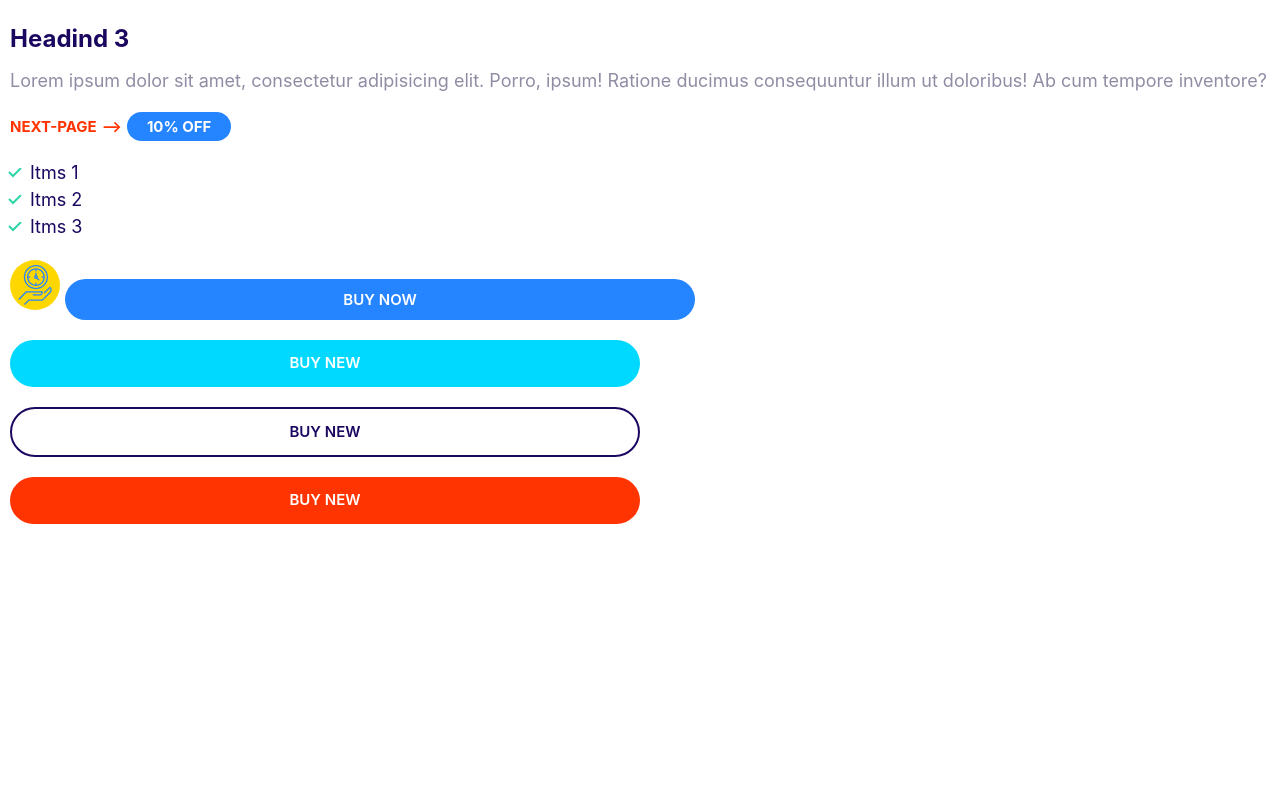
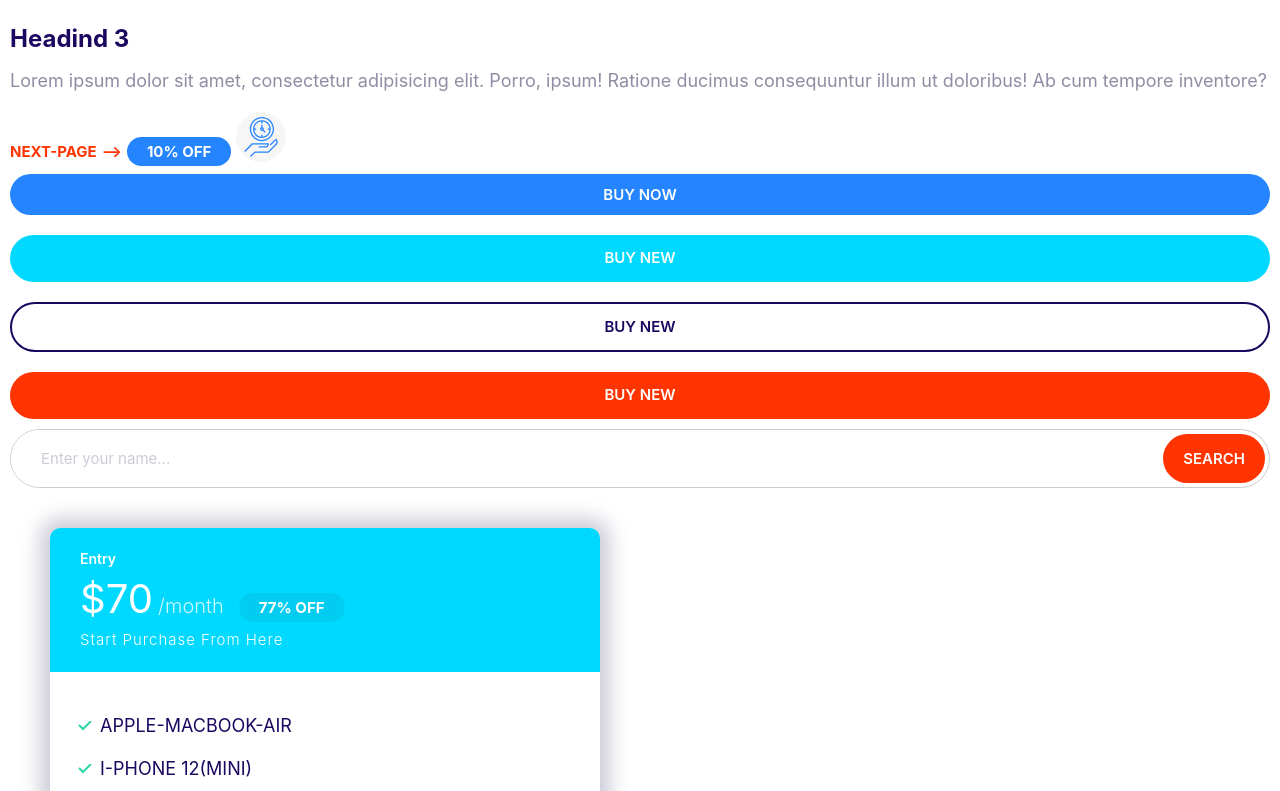
Before and after one commit to menil-nxt/nxt_repo, a plain HTML site: page index.html in a window 1280 px wide. Shown: the part 161-952 px from the top of the page. Before the commit the page ends 800 px from the top, so only its background shows below. Drawn offline with Linux system fonts and the light colour scheme; a web font is replaced by a local one.

Commit message:
Add cart with plan

```diff
--- a/css/style.css
+++ b/css/style.css
@@ -4,6 +4,8 @@
     --color-accent:#ff3400;
     --color-headings:#1b0760;
     --color-body:#918ca4;
+    --color-border:#ccc;
+    --border-radius:35px;
 }
 
 *,
@@ -17,13 +19,13 @@ html {
     /* 62.5% of 16px = 10px */
     font-size: 62.5%;
 }
+
 body {
     font-family: Inter,Arial, Helvetica, sans-serif;
     font-size: 2.4rem;
     line-height: 1.5;
     color: var(--color-body);
     padding: 1rem;
-
 }
 
 h1,h2,h3{
@@ -110,13 +112,14 @@ a{
     color: white;
 }
 
-.badge--secondary{
+.badge--secondry{
     background: var(--color-secondry);
     color: white;
 }
 
 .badge--small{
     font-size: 1.6rem;
+    padding: 0.5rem 1.5rem;
 }
 
 @media  screen and (min-width:1024px) {
@@ -167,11 +170,10 @@ a{
 
 .icon--primary{
     fill:var(--color-primary);
-
 }
 
 .icon-container{
-    background: gold;
+    background: rgb(247, 246, 247);
     width: 50px;
     height: 50px;
     border-radius: 50%;
@@ -181,6 +183,7 @@ a{
 }
 
 /* Buttons */
+
 .btn {
     border-radius: 40px;
     border: 0;
@@ -233,7 +236,7 @@ a{
 }
 
 .btn--block{
-    width: 50%;
+    width: 100%;
     display: inline-block;
 }
 @media screen and (min-width:1024px) {
@@ -241,6 +244,117 @@ a{
         font-size: 1.5rem;
         font-weight: 600;
         padding: 1.2rem 2rem;
+        display: inline-block;
+    }
+}
+
+/* Input */
+
+.input {
+    border-radius: var(--border-radius);
+    border: 1px solid var(--color-border);
+    color: var(--color-headings);
+    font-size: 2rem;
+    outline: 0;
+    padding: 2rem 3rem;
+}
+
+::placeholder{
+    color: #cdcbd7;
+}
+
+.input-group {
+    border: 1px solid var(--color-border);
+    border-radius: var(--border-radius);
+    display: flex;
+}
+
+.input-group .input{
+    border: 0;
+    flex-grow: 1;
+}
+
+.input-group .btn{
+    margin: 4px;
+}
+
+@media screen and (min-width:1024px){
+    .input{
+        font-size: 1.5rem;
+    }
+}
+
+/* Cards */
+
+.card {
+    box-shadow: 0 0 20px 10px #cdcbd7;
+    border-radius: 10px;
+    overflow: hidden;
+}
+
+.card__header,
+.card__body{
+    padding: 2rem 3rem;
+
+}
+
+.card--primary .card__header{
+    background: var(--color-primary);
+    color: #fff;
+}
+
+.card--secondry .card__header{
+    background: var(--color-secondry);
+    color: #fff;
+}
+
+.card--secondry .badge--secondry{
+    background:#02cdf1;
+}
+
+/* Plans */
+.plan__name{
+    color: #fff;
+    margin: 0;
+    font-weight: 600;
+    font-size: 2.4rem;
+}
+
+.plan__price{
+    font-size: 6rem;
+}
+
+.plan__billing-cycle{
+    font-size: 2.4rem;
+    font-weight: 300;
+    opacity: 0.8;
+    margin-right: 1rem;
+}
+.plan__description{
+    font-size: 2rem;
+    font-weight: 300;
+    letter-spacing: 1px;
+    display: block;
+}
+
+.plan .list__item{
+    margin-bottom: 1.6rem;
+}
+
+@media screen and (min-width:1024px) {
+    .plan__name{
+        font-size: 1.4rem;
     }
 
+    .plan__price{
+        font-size: 4rem;
+    }
+
+    .plan__billing-cycle{
+        font-size: 2rem;
+    }
+
+    .plan__description{
+        font-size: 1.5rem;
+    }
 }
--- a/index.html
+++ b/index.html
@@ -24,11 +24,6 @@
       class="badge badge--primary /*(badge--small) you can appaly this class also*/"
       >10% OFF</span
     >
-    <ul class="list list--tick">
-      <li class="list__item">Itms 1</li>
-      <li class="list__item">Itms 2</li>
-      <li class="list__item">Itms 3</li>
-    </ul>
     <span class="icon-container">
       <svg class="icon icon--primary">
         <use xlink:href="images/sprite.svg#clock"></use>
@@ -38,5 +33,31 @@
     <a href="#" class="btn btn--secondry btn--block">Buy New</a>
     <a href="#" class="btn btn--outline btn--block">Buy New</a>
     <a href="#" class="btn btn--accent btn--block">Buy New</a>
+    <div class="input-group">
+      <input type="text" class="input" placeholder="Enter your name..." />
+      <button class="btn btn--accent">Search</button>
+    </div>
+    <div style="width: 50%; padding: 4rem">
+      <div class="plan">
+        <div class="card card--secondry">
+          <header class="card__header">
+            <h3 class="plan__name">Entry</h3>
+            <span class="plan__price">$70</span>
+            <span class="plan__billing-cycle">/month</span>
+            <span class="badge badge--secondry bage--small">77% OFF</span>
+            <span class="plan__description">Start Purchase From Here</span>
+          </header>
+          <div class="card__body">
+            <ul class="list list--tick">
+              <li class="list__item">APPLE-MACBOOK-AIR</li>
+              <li class="list__item">I-PHONE 12(MINI)</li>
+              <li class="list__item">OPPO F25</li>
+              <li class="list__item">VIVO Y95</li>
+            </ul>
+            <button class="btn btn--outline btn--block">Buy Now</button>
+          </div>
+        </div>
+      </div>
+    </div>
   </body>
 </html>
```
Also changed, not shown: components/cart_plan.html (added, +22 -0 lines), images/search.svg (added), images/sprite (1).svg (added).
